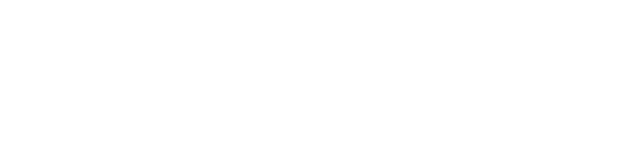
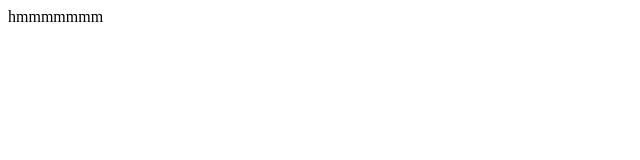
Before and after one commit to dhanush-dev01/pratices, a plain HTML site: page index.html in a window 1280 px wide. Shown: the whole page, without its empty margins (0-640 px from the left). Drawn offline with Linux system fonts and the light colour scheme.

Commit message:
Update index.html

```diff
--- a/index.html
+++ b/index.html
@@ -7,6 +7,6 @@
     <title>Document</title>
 </head>
 <body>
-
+    hmmmmmmm
 </body>
 </html>
```
